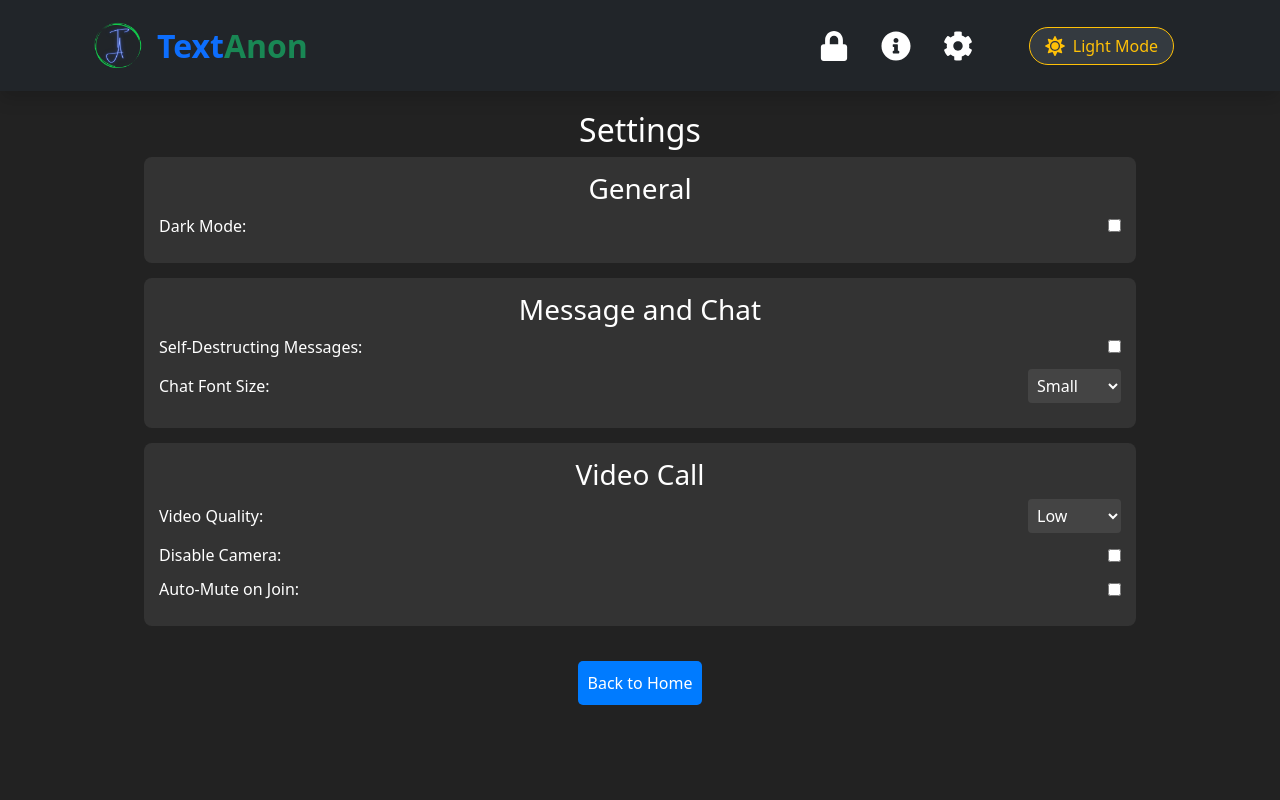
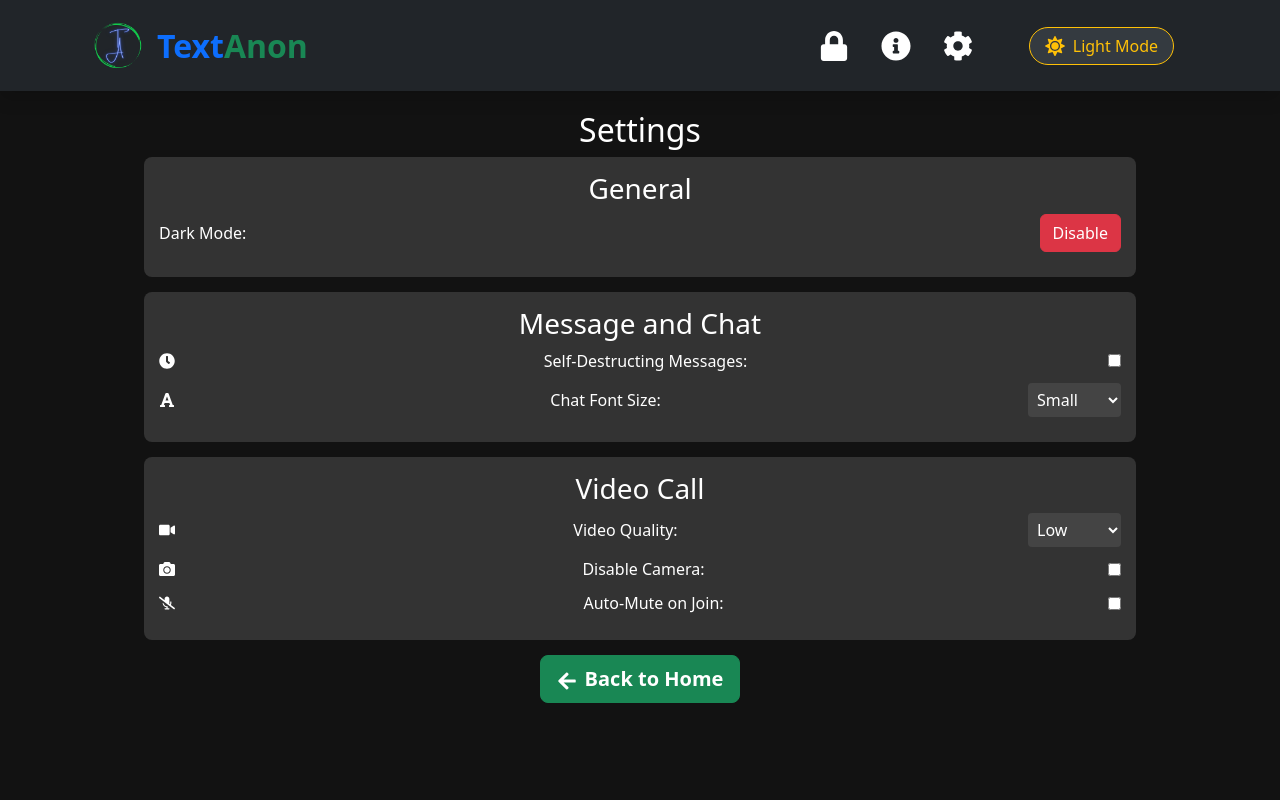
Before and after one commit to SuyogAM1116/TextAnon, a React (Vite) app in the folder frontend/: page /settings in a window 1280 px wide. Shown: the top 800 px of the page. Built offline with nearby package versions, Linux system fonts and the light colour scheme.

Commit message:
Changed Settings.jsx

```diff
--- a/frontend/src/components/NavBar.jsx
+++ b/frontend/src/components/NavBar.jsx
@@ -6,7 +6,7 @@ import ThemeToggle from "./ThemeToggle";
 import { ThemeContext } from "../components/ThemeContext"; // Import ThemeContext
 
 const NavBar = () => {
-  const { theme } = useContext(ThemeContext); // Get theme from context
+  const { theme, darkModeEnabled } = useContext(ThemeContext);
   const navigate = useNavigate();
 
   return (
@@ -52,9 +52,11 @@ const NavBar = () => {
               <FaCog className={theme === "dark" ? "text-white" : "text-dark"} size={30} />
             </Nav.Link>
 
-            <div className="ms-5">
-              <ThemeToggle /> {/* No props needed */}
-            </div>
+            {darkModeEnabled && (
+              <div className="ms-5">
+                <ThemeToggle />
+              </div>
+            )}
           </Nav>
         </Navbar.Collapse>
       </Container>
--- a/frontend/src/components/ThemeContext.jsx
+++ b/frontend/src/components/ThemeContext.jsx
@@ -6,15 +6,19 @@ export const ThemeContext = createContext();
 export const ThemeProvider = ({ children }) => {
   // Get initial theme from localStorage or default to "dark"
   const [theme, setTheme] = useState(localStorage.getItem("theme") || "dark");
+  const [darkModeEnabled, setDarkModeEnabled] = useState(
+    JSON.parse(localStorage.getItem("darkModeEnabled")) ?? true
+  );
 
   // Effect to apply theme changes
   useEffect(() => {
     document.body.setAttribute("data-theme", theme);
     localStorage.setItem("theme", theme);
-  }, [theme]);
+    localStorage.setItem("darkModeEnabled", JSON.stringify(darkModeEnabled));
+  }, [theme, darkModeEnabled]);
 
   return (
-    <ThemeContext.Provider value={{ theme, setTheme }}>
+    <ThemeContext.Provider value={{ theme, setTheme, darkModeEnabled, setDarkModeEnabled }}>
       {children}
     </ThemeContext.Provider>
   );
--- a/frontend/src/pages/Settings.jsx
+++ b/frontend/src/pages/Settings.jsx
@@ -1,6 +1,11 @@
-import React, { useState } from "react";
+import React, { useState, useContext } from "react";
+import { ThemeContext } from "../components/ThemeContext";
+import { Link } from "react-router-dom";
+import { Button } from "react-bootstrap";
+import { FaMoon, FaSun, FaClock, FaFont, FaVideo, FaMicrophoneSlash, FaCamera, FaArrowLeft } from "react-icons/fa";
 
 const Settings = () => {
+  const { theme, setTheme, darkModeEnabled, setDarkModeEnabled } = useContext(ThemeContext);
   const [selfDestruct, setSelfDestruct] = useState(false);
   const [destructTime, setDestructTime] = useState("5min");
   const [customTime, setCustomTime] = useState("");
@@ -8,8 +13,8 @@ const Settings = () => {
   return (
     <div
       style={{
-        backgroundColor: "#222",
-        color: "#fff",
+        backgroundColor: theme === "dark" ? "#121212" : "#f8f9fa",
+        color: theme === "dark" ? "#ffffff" : "#333333",
         minHeight: "100vh",
         padding: "20px",
         display: "flex",
@@ -20,21 +25,28 @@ const Settings = () => {
       <h2>Settings</h2>
 
       {/* General Settings */}
-      <div style={sectionStyle}>
+      <div style={sectionStyle(theme)}>
         <h3>General</h3>
         <label style={optionStyle}>
           Dark Mode:
-          <input type="checkbox" />
+          <Button
+            variant={darkModeEnabled ? "danger" : "success"}
+            onClick={() => {
+              setDarkModeEnabled(!darkModeEnabled);
+              if (!darkModeEnabled) setTheme("dark"); // Enable with Dark Mode by default
+            }}
+          >
+            {darkModeEnabled ? "Disable" : "Enable"}
+          </Button>
         </label>
       </div>
 
       {/* Message & Chat Settings */}
-      <div style={sectionStyle}>
+      <div style={sectionStyle(theme)}>
         <h3>Message and Chat</h3>
 
-        {/* Self-Destructing Messages */}
         <label style={optionStyle}>
-          Self-Destructing Messages:
+          <FaClock className="me-2" /> Self-Destructing Messages:
           <input
             type="checkbox"
             checked={selfDestruct}
@@ -42,14 +54,13 @@ const Settings = () => {
           />
         </label>
 
-        {/* Self-Destruction Time (Appears Only if Self-Destructing is Enabled) */}
         {selfDestruct && (
           <label style={optionStyle}>
             Self-Destruction Time:
             <select
               value={destructTime}
               onChange={(e) => setDestructTime(e.target.value)}
-              style={selectStyle}
+              style={selectStyle(theme)}
             >
               <option value="2min">2 min</option>
               <option value="5min">5 min</option>
@@ -59,7 +70,6 @@ const Settings = () => {
           </label>
         )}
 
-        {/* Custom Time Input (Appears Only When "Custom" is Selected) */}
         {selfDestruct && destructTime === "custom" && (
           <label style={optionStyle}>
             Enter Custom Time (in minutes):
@@ -68,14 +78,14 @@ const Settings = () => {
               min="1"
               value={customTime}
               onChange={(e) => setCustomTime(e.target.value)}
-              style={inputStyle}
+              style={inputStyle(theme)}
             />
           </label>
         )}
 
         <label style={optionStyle}>
-          Chat Font Size:
-          <select style={selectStyle}>
+          <FaFont className="me-2" /> Chat Font Size:
+          <select style={selectStyle(theme)}>
             <option>Small</option>
             <option>Medium</option>
             <option>Large</option>
@@ -84,41 +94,49 @@ const Settings = () => {
       </div>
 
       {/* Video Call Settings */}
-      <div style={sectionStyle}>
+      <div style={sectionStyle(theme)}>
         <h3>Video Call</h3>
         <label style={optionStyle}>
-          Video Quality:
-          <select style={selectStyle}>
+          <FaVideo className="me-5" /> Video Quality:
+          <select style={selectStyle(theme)}>
             <option>Low</option>
             <option>Medium</option>
             <option>High</option>
           </select>
         </label>
         <label style={optionStyle}>
-          Disable Camera:
+          <FaCamera className="me-1" /> Disable Camera:
           <input type="checkbox" />
         </label>
         <label style={optionStyle}>
-          Auto-Mute on Join:
+          <FaMicrophoneSlash className="me-4" /> Auto-Mute on Join:
           <input type="checkbox" />
         </label>
       </div>
 
-      <button style={backButtonStyle} onClick={() => window.history.back()}>
-        Back to Home
-      </button>
+      {/* Back to Home Button */}
+      <Link to="/">
+        <Button
+          variant={theme === "dark" ? "success" : "outline-success"}
+          size="lg"
+          className="fw-bold"
+        >
+          <FaArrowLeft className="me-2" />
+          Back to Home
+        </Button>
+      </Link>
     </div>
   );
 };
 
 /* Styles */
-const sectionStyle = {
-  backgroundColor: "#333",
+const sectionStyle = (theme) => ({
+  backgroundColor: theme === "dark" ? "#333" : "#ddd",
   padding: "15px",
   marginBottom: "15px",
   width: "80%",
   borderRadius: "8px",
-};
+});
 
 const optionStyle = {
   display: "flex",
@@ -126,35 +144,25 @@ const optionStyle = {
   alignItems: "center",
   marginBottom: "10px",
   fontSize: "16px",
+  width: "100%",
 };
 
-const selectStyle = {
+const selectStyle = (theme) => ({
   padding: "5px",
-  backgroundColor: "#444",
-  color: "#fff",
+  backgroundColor: theme === "dark" ? "#444" : "#fff",
+  color: theme === "dark" ? "#fff" : "#333",
   border: "none",
   borderRadius: "4px",
-};
+});
 
-const inputStyle = {
+const inputStyle = (theme) => ({
   padding: "5px",
-  backgroundColor: "#444",
-  color: "#fff",
+  backgroundColor: theme === "dark" ? "#444" : "#fff",
+  color: theme === "dark" ? "#fff" : "#333",
   border: "none",
   borderRadius: "4px",
   marginLeft: "10px",
   width: "60px",
-};
-
-const backButtonStyle = {
-  marginTop: "20px",
-  padding: "10px",
-  backgroundColor: "#007bff",
-  color: "#fff",
-  border: "none",
-  borderRadius: "5px",
-  cursor: "pointer",
-};
-
+});
 
 export default Settings;
```
